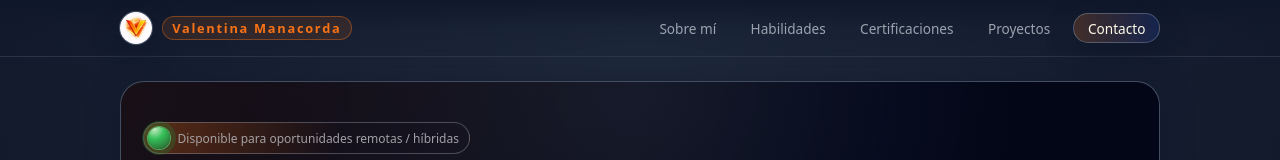
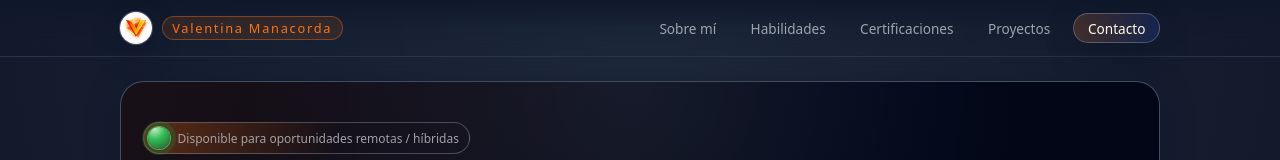
Before and after one commit to vmanacorda/PorfolioValentinaManacorda, a React (Vite) app: page / in a window 1280 px wide. Shown: the top 160 px of the page. Built offline with nearby package versions, Linux system fonts and the light colour scheme.

Commit message:
Update index.css

```diff
--- a/src/index.css
+++ b/src/index.css
@@ -103,10 +103,11 @@ header {
   opacity: 0.9;
 }
 
-.brand span:nth-child(2) {
-  font-weight: 600;
-  color: #e5e7eb;
+  .brand span:nth-child(2) {
+  font-size: 0.9rem;
+  color: var(--text-soft);
 }
+
 
 .brand span:last-child {
   text-transform: none;
```
